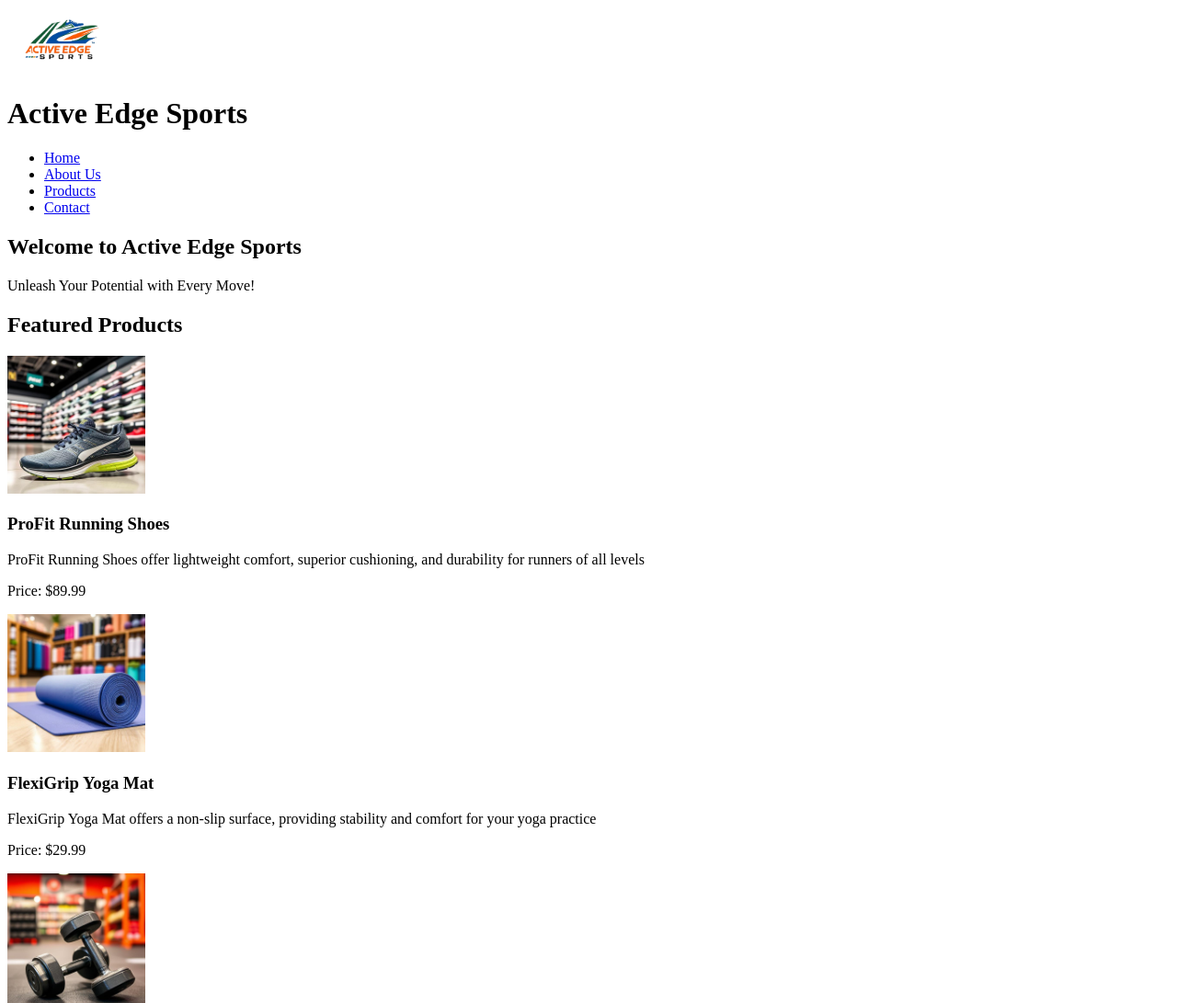
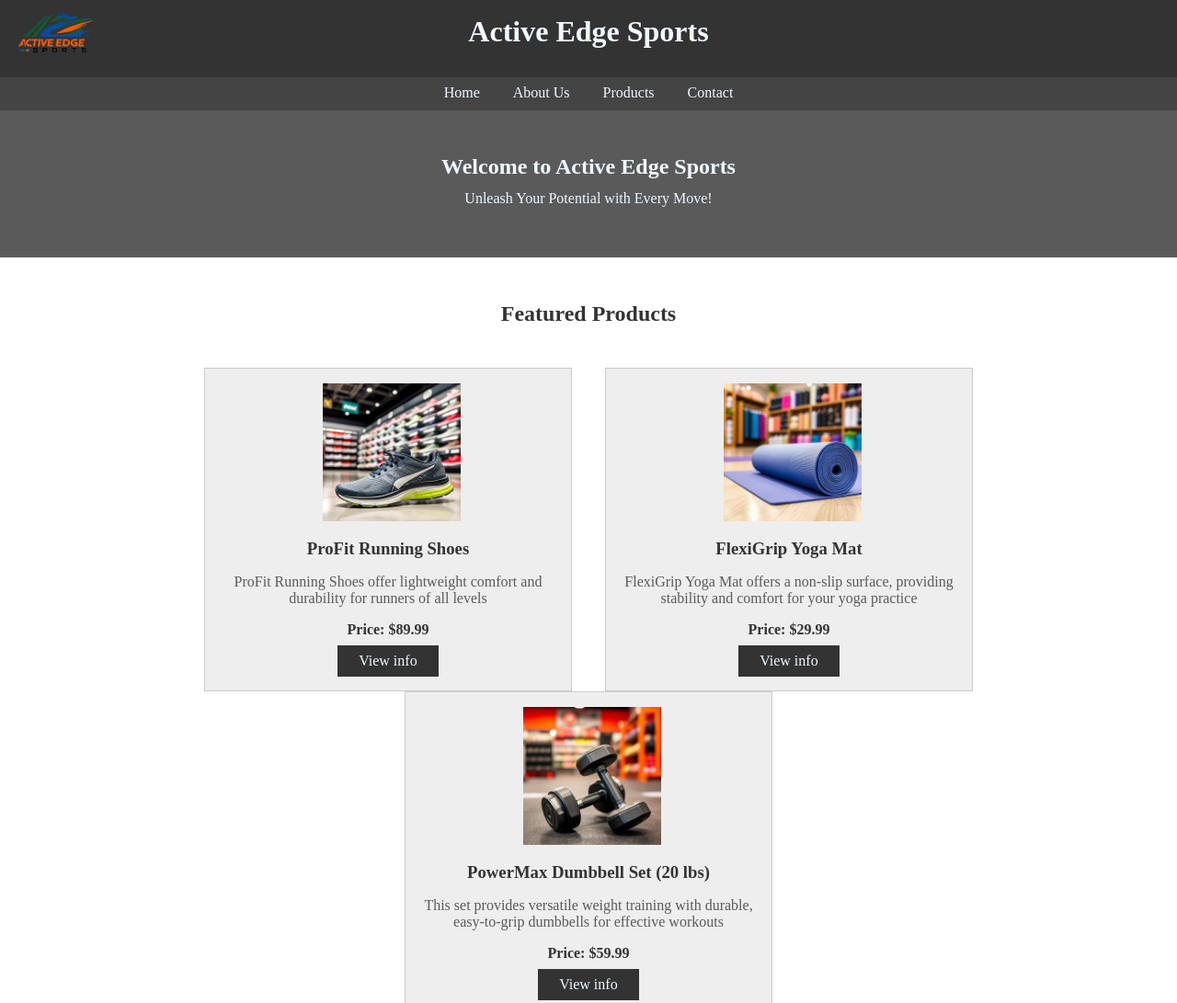
Before and after one commit to fdmarzialetti/ActiveEdgeSportsStore, a plain HTML site: page pages/index.html in a window 1280 px wide. Shown: the top 1091 px of the page at 92% size. Drawn offline with Linux system fonts and the light colour scheme.

Commit message:
styles index

```diff
--- /dev/null
+++ b/assets/styles/styles.css
@@ -0,0 +1,156 @@
+*{
+    padding: 0;
+    margin: 0;
+    box-sizing: border-box;
+}
+
+:root {
+    --darkgray:#333333;
+    --midgray:#444444;
+    --gray:#5A5A5A;
+    --ligthgray:#CCCCCC;
+    --almostwhite:#eeeeee;
+}
+
+/* HEADER */
+
+header {
+    text-align: center;
+    background-color:var(--darkgray);
+    height: 15vh;
+    color: aliceblue;
+}
+
+.logo_tittle_container {
+    height: 70%;
+}
+
+.logo_tittle_container img {
+    position: absolute;
+    top: 0;
+    left: 0;
+    width: 10%;
+}
+
+.logo_tittle_container h1 {
+    display: inline-block;
+    margin-top: 1rem;
+    color:aliceblue;
+}
+
+nav {
+    height: 30%;
+    background-color: var(--midgray);
+}
+
+nav ul{
+    width: 30%;
+    margin-left: 35%;
+}
+
+nav ul li {
+    display: inline-block;
+    margin: 0.5em 1em ;
+}
+
+a{
+    color:aliceblue;
+    text-decoration: none;
+}
+
+nav a:hover{
+    color: var(--ligthgray);
+}
+
+/* MAIN */
+
+main{
+
+}
+/* BANNER */
+
+.banner{
+    background-color: var(--gray);
+    color: aliceblue;
+    height: 10em;
+    text-align: center;
+}
+
+.banner h2{
+    padding-top:2em;
+    margin-bottom: 0.5em;
+}
+
+/* PRODUCTS */
+
+.featured_products{
+    text-align: center;
+    color: var(--darkgray);
+}
+.featured_products h2{
+    padding-top: 2em;
+    height: 5em;
+
+}
+
+.product_card{
+    display: inline-block;
+    height: 22em;
+    width: 25em;
+    border: 0.5px solid var(--ligthgray);
+    padding: 1em;
+    margin: 0 1em;
+    background-color: var(--almostwhite);
+}
+
+.product_card img,h3,p,a{
+    display: block;
+}
+
+.product_card img{
+    margin-left: 7em;
+}
+
+.product_card h3{
+    padding-top: 1em;
+}
+
+.product_card p{
+    color: var(--gray);
+    padding-top: 1em;
+}
+
+.product_card_price{
+    font-weight: bold;
+    color: var(--darkgray) !important;
+}
+
+.product_card a{
+    padding: 0.5em;
+    width: 30%;
+    background-color: var(--darkgray);
+    color:aliceblue;
+    margin-top: 0.5em;
+    margin-left: 8em;
+}
+.product_card a:hover{
+    background-color: var(--gray);
+}
+
+
+
+/* CATEGORIES */
+
+
+/* FOOTER */
+
+footer {
+    background-color: var(--midgray);
+    color: aliceblue;
+    text-align: center;
+    height: 10vh;
+}
+
+footer p{
+    padding-top: 1.5em;
+}
--- a/pages/index.html
+++ b/pages/index.html
@@ -5,12 +5,15 @@
     <meta name="viewport" content="width=device-width, initial-scale=1.0">
     <title>Home Page - Active Edge Sports</title>
     <link rel="icon" href="../assets/images/favicon.png" type="image/x-icon">
+    <link rel="stylesheet" href="../assets/styles/styles.css">
 </head>
 <body>
 
     <header>
-        <img src="../assets/images/logo.png" alt="Active Edge Sports Logo" width="10%">
-        <h1>Active Edge Sports</h1>
+        <div class="logo_tittle_container">
+            <img src="../assets/images/logo.png" alt="Active Edge Sports Logo" width="10%">
+            <h1>Active Edge Sports</h1>
+        </div>
         <nav>
             <ul>
                 <li><a href="index.html">Home</a></li>
@@ -22,30 +25,33 @@
     </header>
 
     <main>
-        <section id="banner">
+        <section id="banner" class="banner">
             <h2>Welcome to Active Edge Sports</h2>
             <p>Unleash Your Potential with Every Move!</p>
         </section>
 
-        <section id="featured-products">
+        <section id="featured_products" class="featured_products">
             <h2>Featured Products</h2>
-            <article>
+            <article class="product_card">
                 <img src="../assets/images/profit_running_shoes.jpg" alt="ProFit Running Shoes Image" width="150px">
                 <h3>ProFit Running Shoes</h3>
-                <p>ProFit Running Shoes offer lightweight comfort, superior cushioning, and durability for runners of all levels</p>
-                <p>Price: $89.99</p>
+                <p>ProFit Running Shoes offer lightweight comfort and durability for runners of all levels</p>
+                <p class="product_card_price">Price: $89.99</p>
+                <a href="#">View info</a>
             </article>
-            <article>
+            <article class="product_card">
                 <img src="../assets/images/flexiGrip_yoga_mat.jpg" alt="FlexiGrip Yoga Mat Image" width="150px">
                 <h3>FlexiGrip Yoga Mat</h3>
                 <p>FlexiGrip Yoga Mat offers a non-slip surface, providing stability and comfort for your yoga practice</p>
-                <p>Price: $29.99</p>
+                <p class="product_card_price">Price: $29.99</p>
+                <a href="#">View info</a>
             </article>
-            <article>
+            <article class="product_card">
                 <img src="../assets/images/powerMax_dumbbell_set_20.jpg" alt="PowerMax Dumbbell Set (20 lbs) Image" width="150px">
                 <h3>PowerMax Dumbbell Set (20 lbs)</h3>
-                <p>PowerMax Dumbbell Set (20 lbs) provides versatile weight training with durable, easy-to-grip dumbbells for effective workouts</p>
-                <p>Price: $59.99</p>
+                <p>This set provides versatile weight training with durable, easy-to-grip dumbbells for effective workouts</p>
+                <p class="product_card_price">Price: $59.99</p>
+                <a href="#">View info</a>
             </article>
         </section>
 
```
